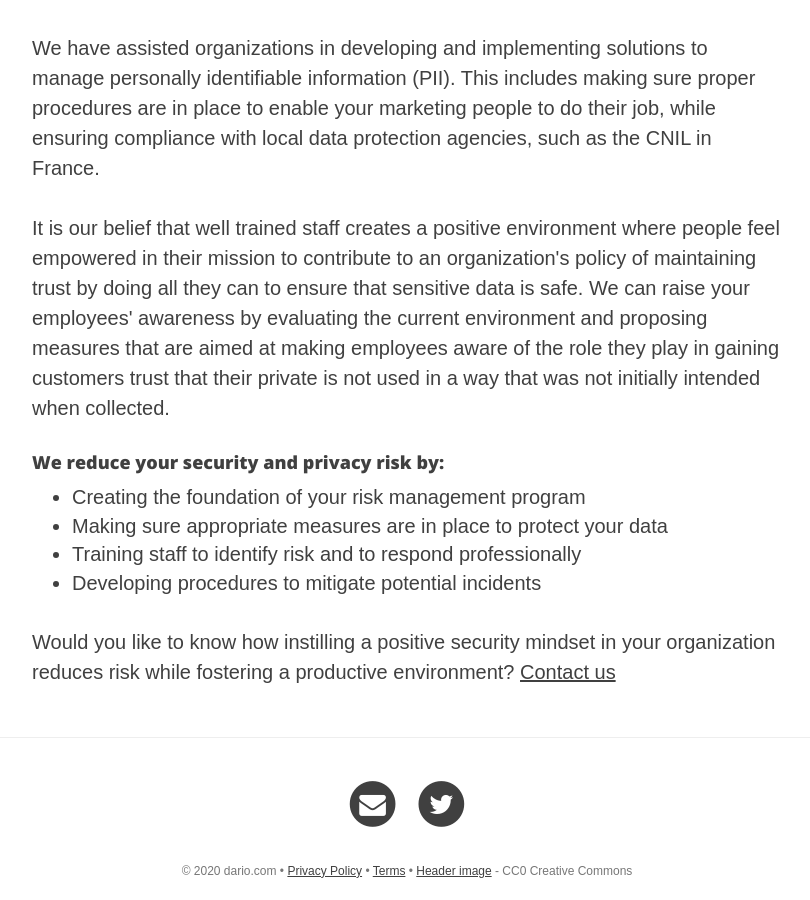
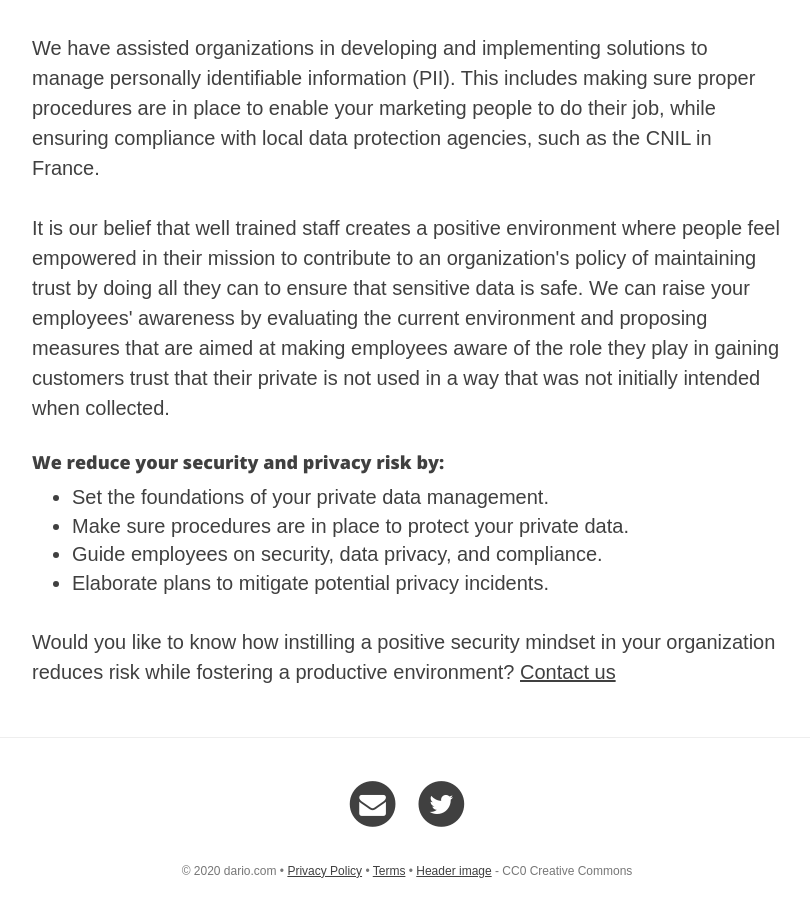
Before and after one commit to riod4/resources, a Jekyll site: the page built from about.html, in a window 1280 px wide and 900 px high, scrolled down 705 px. Shown: the whole window, without its empty margins (233-1043 px from the left). Built offline with Jekyll 4.4.1, drawn with Linux system fonts in a browser that asks for light colours; nearby versions of some CDN libraries.

Commit message:
Update about.html

```diff
--- a/about.html
+++ b/about.html
@@ -25,10 +25,10 @@ header-license: CC0 Creative Commons
 
 <h4>We reduce your security and privacy risk by:</h4>
 <ul type="disc">
-    <li><a href="{{ site.baseurl }}/assess-risk">Creating the foundation of your risk management program</a></li>
-    <li><a href="{{ site.baseurl }}/protect-assets">Making sure appropriate measures are in place to protect your data</a></li>
-    <li><a href="{{ site.baseurl }}/training-staff">Training staff to identify risk and to respond professionally</a></li>
-    <li><a href="{{ site.baseurl }}/ensure-continuity">Developing procedures to mitigate potential incidents</a></li>
+    <li><a href="{{ site.baseurl }}/assess-risk">Set the foundations of your private data management.</a></li>
+    <li><a href="{{ site.baseurl }}/protect-assets">Make sure procedures are in place to protect your private data.</a></li>
+    <li><a href="{{ site.baseurl }}/training-staff">Guide employees on security, data privacy, and compliance.</a></li>
+    <li><a href="{{ site.baseurl }}/ensure-continuity">Elaborate plans to mitigate potential privacy incidents.</a></li>
 </ul>
 
 <p>Would you like to know how instilling a positive security mindset in your organization reduces risk while fostering a productive environment? <a href="{{ site.baseurl }}/contact">Contact us</a></p>
```
